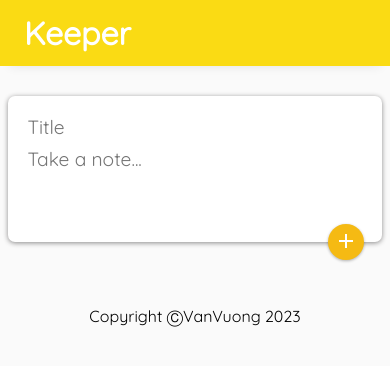
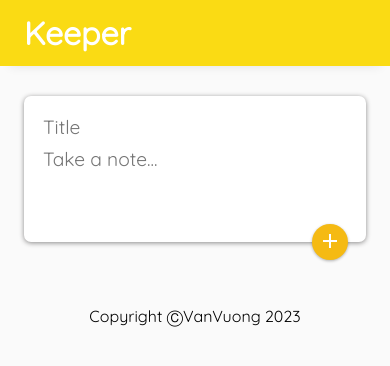
Before and after one commit to truongvanvuong/keeper-app, a React (Vite) app: page / in a window 390 px wide. Shown: the top 366 px of the page. Built offline with nearby package versions, Linux system fonts and the light colour scheme.

Commit message:
tiep tuc fix bug ui tren mobile

```diff
--- a/src/assets/style.css
+++ b/src/assets/style.css
@@ -120,11 +120,14 @@ body {
 
 @media( max-width: 63.9375em){
     .group-from{
-        width:88%;
+        width:80%;
     }
 
     .content{
     justify-content: center;
 
     }
+    .wrap_note{
+    width: 100%;
+    }
 }
```
